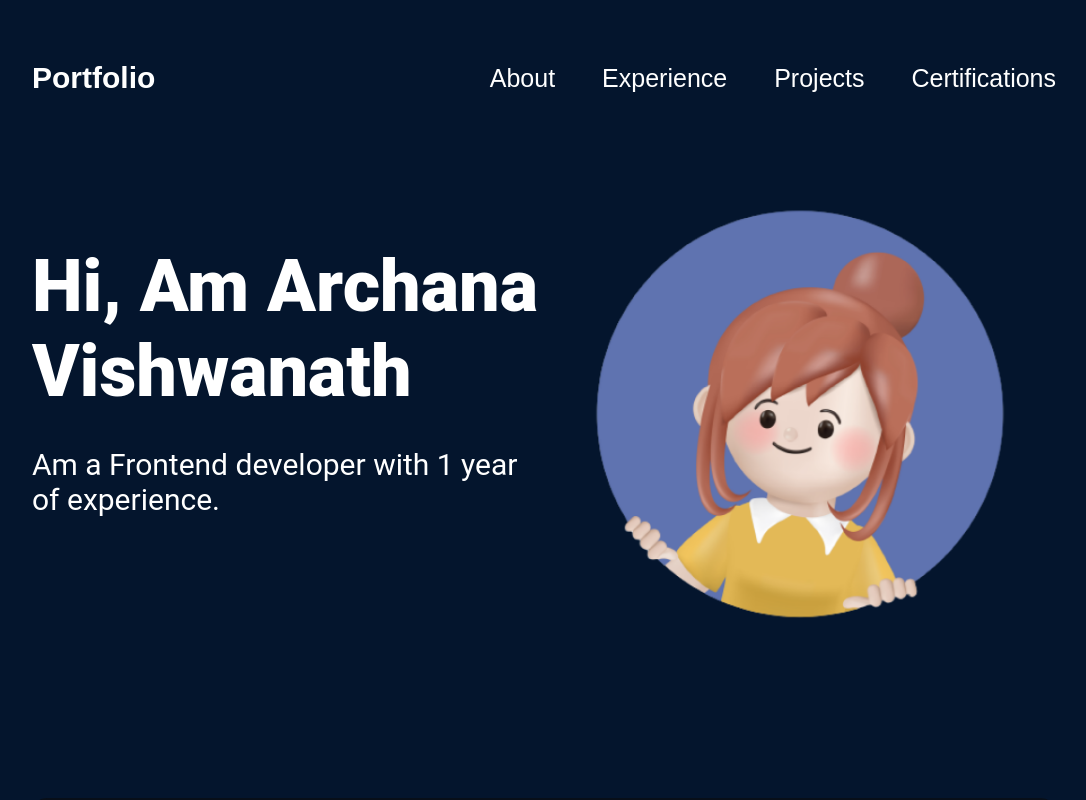
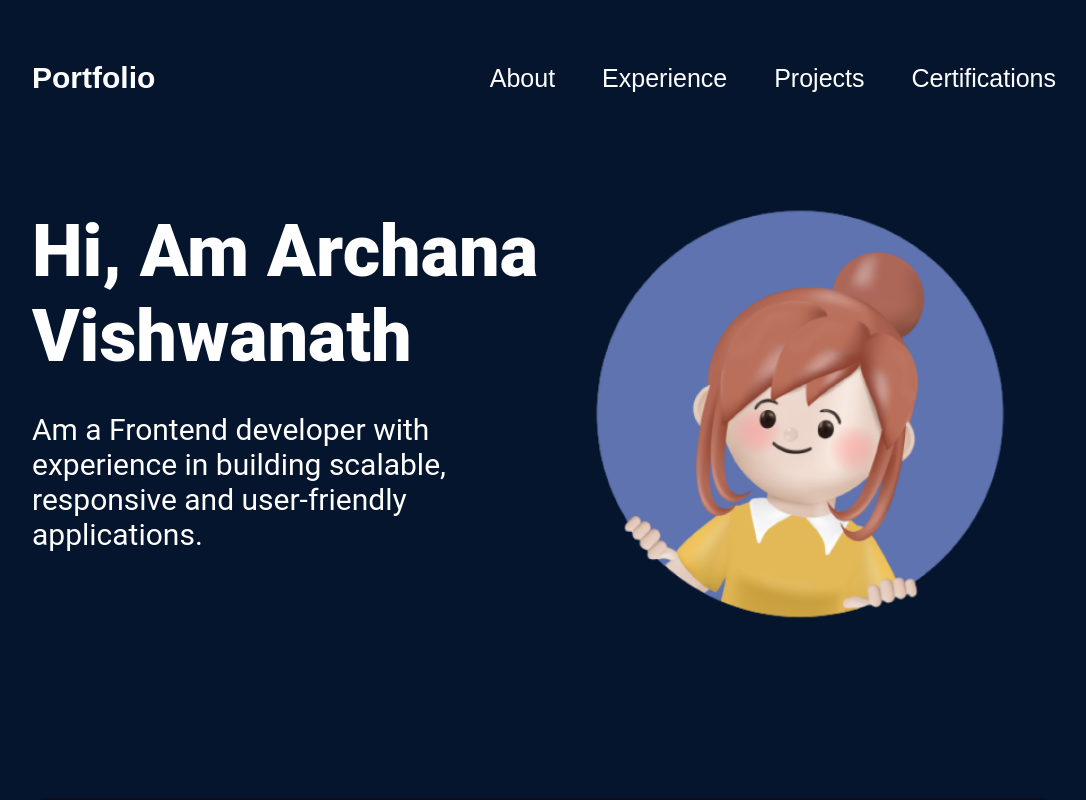
Before and after one commit to archanaV07/Portfolio, a React (Vite) app: page / in a window 1280 px wide. Shown: the top 800 px of the page, without its empty margins (96-1182 px from the left). Built offline with nearby package versions, Linux system fonts and the light colour scheme.

Commit message:
Description

```diff
--- a/src/components/Hero/Hero.jsx
+++ b/src/components/Hero/Hero.jsx
@@ -7,7 +7,7 @@ const Hero = () => {
                 <h1 className={styles.title}>
                     Hi, Am Archana Vishwanath
                 </h1>
-                <p className={styles.description}> Am a Frontend developer with 1 year of experience.</p>
+                <p className={styles.description}> Am a Frontend developer with experience in building scalable, responsive and user-friendly applications.</p>
                 {/* <a href="#contactform"className={styles.contactBtn}> Contact Me</a> */}
             </div>
             <img src={"../assets/hero/heroImage.png"} alt="me" className={styles.heroImg}>
```
